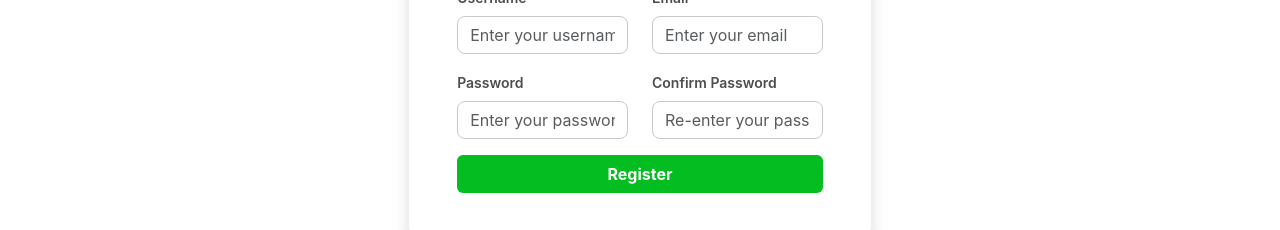
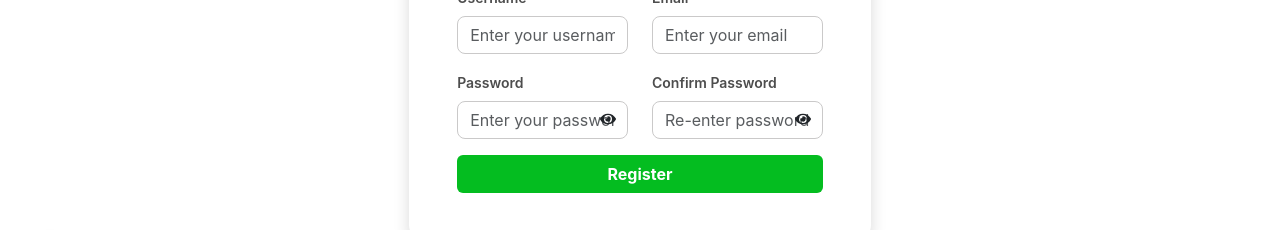
Before and after one commit to dhananjayyadav21/ExameeR, a React (Create React App) app in the folder client/: page /auth in a window 1280 px wide. Shown: the part 426-656 px from the top of the page. Built offline with nearby package versions, Linux system fonts and the light colour scheme; no server answers.

Commit message:
Add showpassword feature while entered password

```diff
--- a/client/src/components/ForgotPassword.jsx
+++ b/client/src/components/ForgotPassword.jsx
@@ -2,8 +2,9 @@ import React, { useState, useEffect } from 'react'
 import { Link, useNavigate } from 'react-router-dom';
 import * as GlobalUrls from "../GlobalURL"
 import { toast } from "react-toastify";
+import { FaEye, FaEyeSlash } from 'react-icons/fa';
 
-const ForgotPassword = ({setProgress}) => {
+const ForgotPassword = ({ setProgress }) => {
 
     //----[useEffect]---------
     useEffect(() => {
@@ -130,6 +131,12 @@ const ForgotPassword = ({setProgress}) => {
         setForgotPassword({ ...ForgotPasswordData, [e.target.name]: e.target.value });
     };
 
+    const [showPassword, setShowPassword] = useState(false);
+
+    const toggleShowPassword = () => {
+        setShowPassword(!showPassword);
+    };
+
 
     return (
         <>
@@ -164,13 +171,25 @@ const ForgotPassword = ({setProgress}) => {
                         </div>
 
                         <div className="mb-3">
-                            <small><label htmlFor="password" className="form-label">New Password</label></small>
-                            <input type="password" className="form-control" id="NewPassword" name='NewPassword' value={ForgotPasswordData.NewPassword} onChange={handlOnchange} placeholder="password" required />
+                            <div className="mb-3 position-relative">
+                                <small><label htmlFor="password" className="form-label">New Password</label></small>
+                                <input type={showPassword ? 'text' : 'password'} className="form-control" id="NewPassword" name='NewPassword' value={ForgotPasswordData.NewPassword} onChange={handlOnchange} placeholder="password" required />
+                                <span onClick={toggleShowPassword}
+                                    style={{ position: 'absolute', top: '36px', right: '12px', cursor: 'pointer' }} >
+                                    {showPassword ? <FaEyeSlash /> : <FaEye />}
+                                </span>
+                            </div>
                         </div>
 
                         <div className="mb-3">
-                            <small><label htmlFor="Cpassword" className="form-label">Confirm Password</label></small>
-                            <input type="password" className="form-control" id="ConfirmNewPassword" name='ConfirmNewPassword' value={ForgotPasswordData.ConfirmNewPassword} onChange={handlOnchange} placeholder="Confirm password" required />
+                            <div className="mb-3 position-relative">
+                                <small><label htmlFor="Cpassword" className="form-label">Confirm Password</label></small>
+                                <input type={showPassword ? 'text' : 'password'} className="form-control" id="ConfirmNewPassword" name='ConfirmNewPassword' value={ForgotPasswordData.ConfirmNewPassword} onChange={handlOnchange} placeholder="Confirm password" required />
+                                <span onClick={toggleShowPassword}
+                                    style={{ position: 'absolute', top: '36px', right: '12px', cursor: 'pointer' }} >
+                                    {showPassword ? <FaEyeSlash /> : <FaEye />}
+                                </span>
+                            </div>
                         </div>
 
                         <button type="submit" className="btn btn-green w-100">Save Password</button>
--- a/client/src/components/Login.jsx
+++ b/client/src/components/Login.jsx
@@ -4,6 +4,7 @@ import { useGoogleLogin } from '@react-oauth/google';
 import { googleAuth } from '../googleAuthApi';
 import * as GlobalUrls from "../GlobalURL"
 import { toast } from "react-toastify";
+import { FaEye, FaEyeSlash } from 'react-icons/fa';
 
 const Login = () => {
     const navigate = useNavigate();
@@ -44,14 +45,14 @@ const Login = () => {
                 // If successfully logged in, store token and navigate
                 if (result.success === true) {
                     setLoading(false);
-                    localStorage.setItem("token",result.token)
+                    localStorage.setItem("token", result.token)
                     localStorage.setItem("userRole", result.user.Role);
                     localStorage.setItem("userExmeeUserId", result.user.ExmeeUserId);
                     navigate("/");
                     toast.success("You're now logged in !", {
                         position: "top-right"
                     });
-                }else if (result.success === false) { // if any error from the server
+                } else if (result.success === false) { // if any error from the server
                     setLoading(false);
                     toast.error(result.message, {
                         position: "top-right"
@@ -72,26 +73,32 @@ const Login = () => {
         setCredentials({ ...Credentials, [e.target.name]: e.target.value });
     };
 
+    const [showPassword, setShowPassword] = useState(false);
+    const toggleShowPassword = () => {
+        setShowPassword(!showPassword);
+    };
+
+
     //=================================== [ Google Authentication] ============================================
     const responseGoogle = async (authResult) => {
         try {
             if (authResult['code']) {
                 const result = await googleAuth(authResult['code']);
 
-                const {Profile, Role, ExmeeUserId} = result.data.user;
+                const { Profile, Role, ExmeeUserId } = result.data.user;
                 const token = result.data.token;
 
-                localStorage.setItem("token",token);
-                localStorage.setItem("Profile",Profile);
-                localStorage.setItem("userRole",Role);
-                localStorage.setItem("userExmeeUserId",ExmeeUserId);
+                localStorage.setItem("token", token);
+                localStorage.setItem("Profile", Profile);
+                localStorage.setItem("userRole", Role);
+                localStorage.setItem("userExmeeUserId", ExmeeUserId);
 
-                if(result.data.success === true){
+                if (result.data.success === true) {
                     navigate('/');
                     toast.success("You're now logged in !", {
                         position: "top-right"
                     });
-                }else if(result.data.success === false){
+                } else if (result.data.success === false) {
                     toast.error("Something went wrong. Please try again later !", {
                         position: "top-right"
                     });
@@ -150,11 +157,18 @@ const Login = () => {
                         </div>
 
                         <div className="mb-3">
+                            <div className="mb-3 position-relative">
                                 <div className='d-flex justify-content-between'>
                                     <small><label htmlFor="password" className="form-label ">Password</label></small>
                                     <small><Link to="/forgotPassword" className='nav-link fw-normal text-primary'>Forgot Password?</Link></small>
                                 </div>
-                            <input type="password" className="form-control" id="Password" name='Password' value={Credentials.Password} onChange={handlOnchange} placeholder="Enter your password" />
+                                <input type={showPassword ? 'text' : 'password'}
+                                    className="form-control" id="Password" name='Password' value={Credentials.Password} onChange={handlOnchange} placeholder="Enter your password" />
+                                <span onClick={toggleShowPassword}
+                                    style={{ position: 'absolute', top: '34px', right: '12px', cursor: 'pointer' }} >
+                                    {showPassword ? <FaEyeSlash /> : <FaEye />}
+                                </span>
+                            </div>
                         </div>
 
                         <button type="submit" className="btn btn-green w-100">Login</button>
--- a/client/src/components/Register.jsx
+++ b/client/src/components/Register.jsx
@@ -1,19 +1,20 @@
-import React,{useState} from 'react'
+import React, { useState } from 'react'
 import { useNavigate } from 'react-router-dom'
 import { useGoogleLogin } from '@react-oauth/google';
 import { googleAuth } from '../googleAuthApi';
 import * as GlobalUrls from "../GlobalURL"
 import { toast } from "react-toastify";
+import { FaEye, FaEyeSlash } from 'react-icons/fa';
 
 const Register = () => {
     const navigate = useNavigate();
 
     const [loading, setLoading] = useState(false);
     const [Credentials, setCredentials] = useState({ // create state for form data
-        Username:"",
+        Username: "",
         Email: "",
         Password: "",
-        ConfirmPassword:""
+        ConfirmPassword: ""
     });
 
     const handleFormSumbit = async (e) => {
@@ -33,7 +34,7 @@ const Register = () => {
                 toast.error("Password & Confirm Password must be same !", {
                     position: "top-right"
                 });
-            }else {
+            } else {
                 const response = await fetch(`${GlobalUrls.REGISTER_URL}`, { // server api call
                     method: "POST",
                     headers: {
@@ -64,7 +65,7 @@ const Register = () => {
                         });
                 }
             }
-            }catch (error) { // if any error during the form sumbit
+        } catch (error) { // if any error during the form sumbit
             setLoading(false);
             console.error(error.message);
             toast.error("Error while register !", {
@@ -78,27 +79,32 @@ const Register = () => {
         setCredentials({ ...Credentials, [e.target.name]: e.target.value });
     };
 
+    const [showPassword, setShowPassword] = useState(false);
+    const toggleShowPassword = () => {
+        setShowPassword(!showPassword);
+    };
+
     //======================================= [ Google Authentication] ===============================================
-    const responseGoogle = async (authResult)=>{
+    const responseGoogle = async (authResult) => {
         try {
-            if(authResult['code']){
+            if (authResult['code']) {
                 const result = await googleAuth(authResult['code']);
 
-                const {Profile, Role, ExmeeUserId} = result.data.user;
+                const { Profile, Role, ExmeeUserId } = result.data.user;
                 const token = result.data.token;
 
-                localStorage.setItem("token",token);
-                localStorage.setItem("Profile",Profile);
-                localStorage.setItem("userRole",Role);
-                localStorage.setItem("userExmeeUserId",ExmeeUserId);
+                localStorage.setItem("token", token);
+                localStorage.setItem("Profile", Profile);
+                localStorage.setItem("userRole", Role);
+                localStorage.setItem("userExmeeUserId", ExmeeUserId);
 
                 // If successfully logged in, store token and navigate
-                if(result.data.success === true){
+                if (result.data.success === true) {
                     navigate('/');
                     toast.success("You're now logged in !", {
                         position: "top-right"
                     });
-                }else if(result.data.success === false){ // if error from google authentication
+                } else if (result.data.success === false) { // if error from google authentication
                     toast.error("Something went wrong. Please try again later !", {
                         position: "top-right"
                     });
@@ -106,7 +112,7 @@ const Register = () => {
             }
 
         } catch (error) {
-            console.error("Error while requesting google to code :",error);
+            console.error("Error while requesting google to code :", error);
             toast.error("Error while requesting google to code  !", {
                 position: "top-right"
             });
@@ -114,10 +120,11 @@ const Register = () => {
     }
 
     const googleLogin = useGoogleLogin({
-        onSuccess:responseGoogle,
-        onError:responseGoogle,
+        onSuccess: responseGoogle,
+        onError: responseGoogle,
         flow: 'auth-code'
     })
+
 
     return (
         <>
@@ -139,7 +146,7 @@ const Register = () => {
                     {/* <!-- Google Register Button --> */}
                     <div className="d-grid">
                         <button className="btn btn-light border" onClick={googleLogin}>
-                    <img src="https://www.gstatic.com/firebasejs/ui/2.0.0/images/auth/google.svg" alt="Google Icon" className="me-2"  style={{width:"20px"}}/>
+                            <img src="https://www.gstatic.com/firebasejs/ui/2.0.0/images/auth/google.svg" alt="Google Icon" className="me-2" style={{ width: "20px" }} />
                             Login with Google
                         </button>
                     </div>
@@ -155,28 +162,56 @@ const Register = () => {
                             <div className='col-12 col-md-6'>
                                 <div className="mb-3">
                                     <small><label htmlFor="username" className="form-label">Username</label></small>
-                            <input type="text" className="form-control" id="Username" name='Username' value={Credentials.Username} onChange={handlOnchange} placeholder="Enter your username"/>
+                                    <input type="text" className="form-control" id="Username" name='Username' value={Credentials.Username} onChange={handlOnchange} placeholder="Enter your username" />
                                 </div>
                             </div>
                             <div className='col-12 col-md-6'>
                                 <div className="mb-3">
                                     <small><label htmlFor="email" className="form-label">Email</label></small>
-                            <input type="email" className="form-control" id="Email" name='Email' value={Credentials.Email} onChange={handlOnchange} placeholder="Enter your email"/>
+                                    <input type="email" className="form-control" id="Email" name='Email' value={Credentials.Email} onChange={handlOnchange} placeholder="Enter your email" />
                                 </div>
                             </div>
                             <div className='col-12 col-md-6'>
+                                <div className="mb-3 position-relative">
                                     <div className="mb-3">
                                         <small><label htmlFor="password" className="form-label">Password</label></small>
-                            <input type="password" className="form-control" id="Password" name='Password' value={Credentials.Password} onChange={handlOnchange} placeholder="Enter your password"/>
+                                        <input
+                                            type={showPassword ? 'text' : 'password'}
+                                            className="form-control"
+                                            id="Password"
+                                            name='Password'
+                                            value={Credentials.Password}
+                                            onChange={handlOnchange}
+                                            placeholder="Enter your password"
+                                        />
+                                        <span onClick={toggleShowPassword}
+                                            style={{ position: 'absolute', top: '36px', right: '12px', cursor: 'pointer' }} >
+                                            {showPassword ? <FaEyeSlash /> : <FaEye />}
+                                        </span>
+                                    </div>
                                 </div>
                             </div>
                             <div className='col-12 col-md-6'>
+                                <div className="mb-3 position-relative">
                                     <div className="mb-3">
                                         <small><label htmlFor="confirmPassword" className="form-label">Confirm Password</label></small>
-                            <input type="password" className="form-control" id="ConfirmPassword" name='ConfirmPassword' value={Credentials.ConfirmPassword} onChange={handlOnchange}  placeholder="Re-enter your password"/>
+                                        <input
+                                            type={showPassword ? 'text' : 'password'}
+                                            className="form-control"
+                                            id="ConfirmPassword"
+                                            name='ConfirmPassword'
+                                            value={Credentials.ConfirmPassword}
+                                            onChange={handlOnchange}
+                                            placeholder="Re-enter password"
+                                        />
+                                        <span onClick={toggleShowPassword}
+                                            style={{ position: 'absolute', top: '36px', right: '12px', cursor: 'pointer' }}>{showPassword ? <FaEyeSlash /> : <FaEye />}
+                                        </span>
                                     </div>
                                 </div>
                             </div>
+                        </div>
+
                         <button type="submit" className="btn btn-green w-100">Register</button>
                     </form>
                 </div>
```
Also changed, not shown: client/src/index.css (+7 -0 lines). Lines whose indentation alone changed are shown as unchanged.
